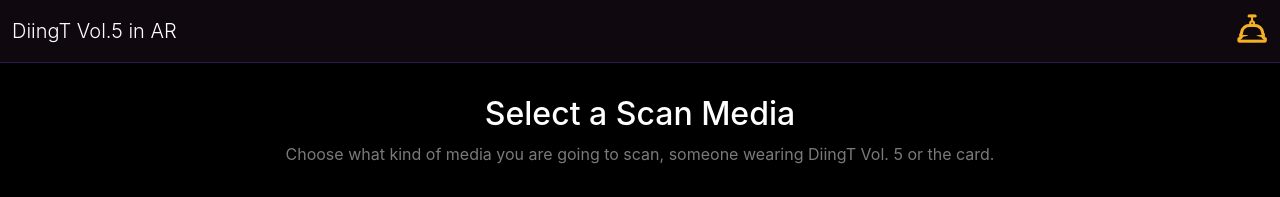
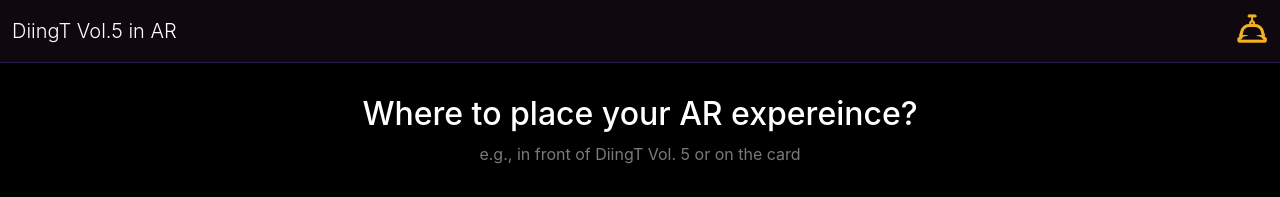
Before and after one commit to diingdesign/dt5, a React (Create React App) app: page / in a window 1280 px wide. Shown: the top 197 px of the page. Built offline with nearby package versions, Linux system fonts and the light colour scheme; grey boxes are pictures that could not be loaded.

Commit message:
Update wording and refine hover state

```diff
--- a/src/App.tsx
+++ b/src/App.tsx
@@ -26,8 +26,8 @@
     <section>
       <article className="container">
         <header className="row instruction">
-          <h2>Select a Scan Media</h2>
-          <p>Choose what kind of media you are going to scan, someone wearing DiingT Vol. 5 or the card.</p>
+          <h2>Where to place your AR expereince?</h2>
+          <p>e.g., in front of DiingT Vol. 5 or on the card</p>
         </header>
         <ul className="buttons row d-flex flex-row">
           <li>
--- a/src/index.css
+++ b/src/index.css
@@ -63,12 +63,12 @@
   border: 1px solid #222222;
   display: block;
   border-radius: 4px;
-  transition: all 0.6s linear;
+  transition: all 0.4s linear;
   background: rgba(255, 255, 255, 0.05) center center no-repeat;
   background-size: 100% auto;
 }
 
-a.button-ar:hover {
+a.button-ar:active {
   border-color: #8b60d1;
   box-shadow: 0 4px 12px rgba(139, 96, 209, 0.3);
 }
@@ -85,3 +85,10 @@
 #button-ar-card {
   background-image: url("./assets/images/card.png");
 }
+
+@media(hover: hover) {
+  a.button-ar:hover {
+    border-color: #8b60d1;
+    box-shadow: 0 4px 12px rgba(139, 96, 209, 0.3);
+  }
+}
```
